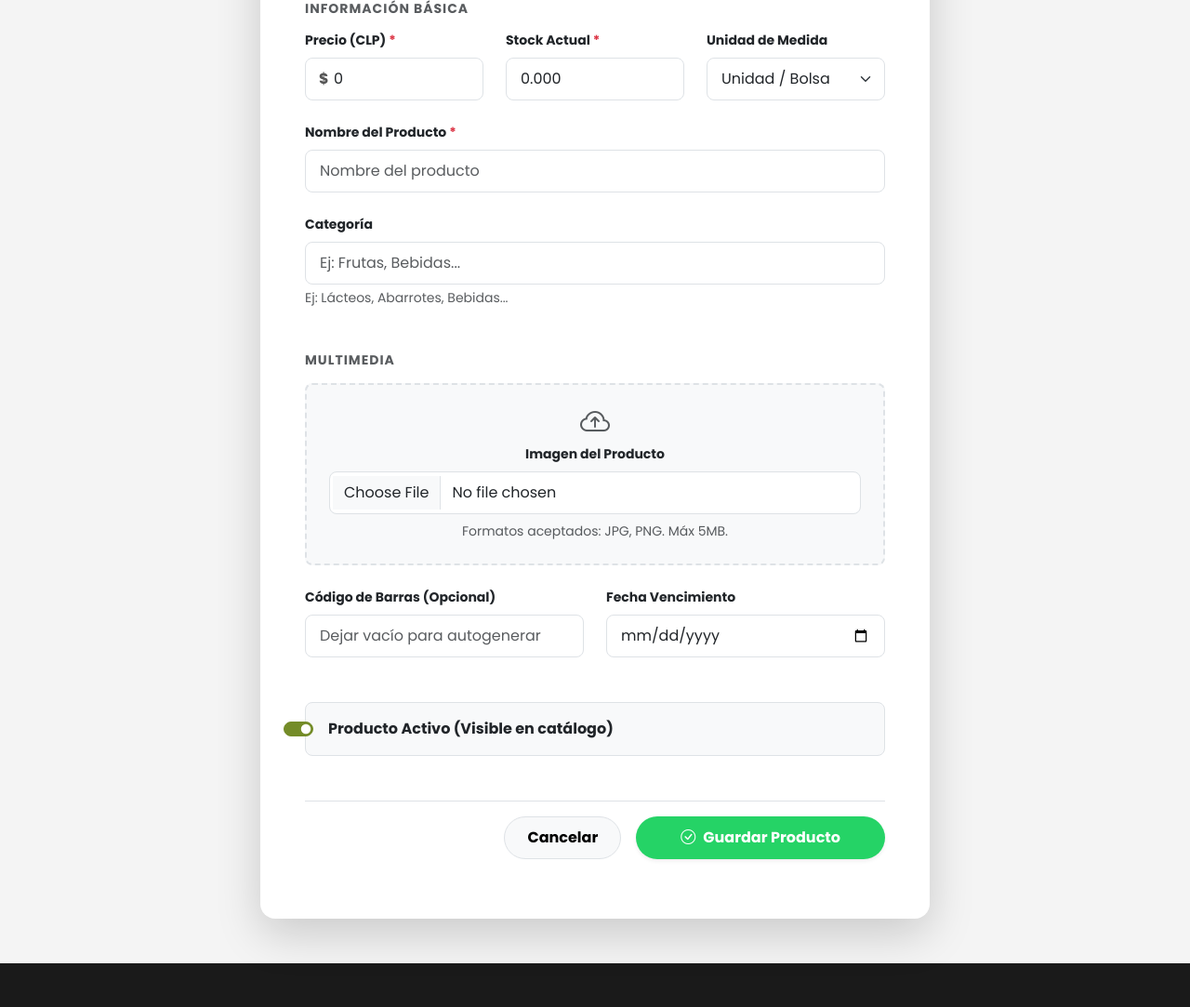
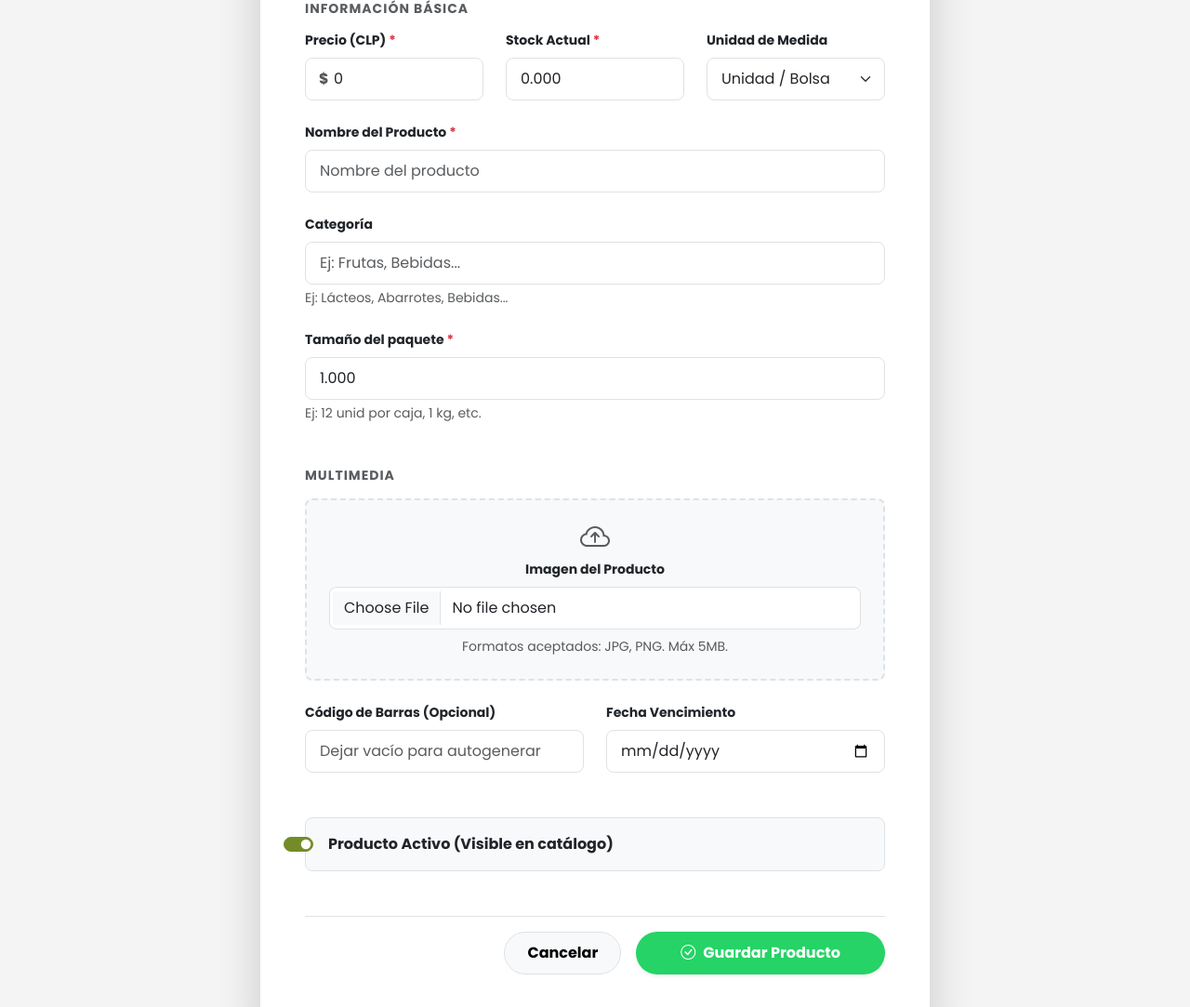
Before and after one commit to clduranj-boop/Distribuidora_Talagante, a Django app: page /admin/producto/crear/ in a window 1280 px wide. Shown: the part 294-1377 px from the top of the page at 93% size. Run offline with Django 5.2, Linux system fonts and the light colour scheme; a user stored in the database is signed in.

Commit message:
Commit Tomas/Claudio

```diff
--- a/core/templates/core/producto_form.html
+++ b/core/templates/core/producto_form.html
@@ -25,9 +25,24 @@
                     <form method="post" enctype="multipart/form-data" class="needs-validation" novalidate>
                         {% csrf_token %}
 
+                        {% if form.errors %}
+                            <div class="alert alert-danger rounded-3 mb-4 border-0 shadow-sm">
+                                <h6 class="fw-bold mb-2"><i class="bi bi-exclamation-circle-fill me-2"></i>Error al guardar:</h6>
+                                <ul class="mb-0 small ps-3">
+                                {% for field in form %}
+                                    {% for error in field.errors %}
+                                        <li><strong>{{ field.label }}:</strong> {{ error }}</li>
+                                    {% endfor %}
+                                {% endfor %}
+                                {% for error in form.non_field_errors %}
+                                    <li>{{ error }}</li>
+                                {% endfor %}
+                                </ul>
+                            </div>
+                        {% endif %}
+
                         <h6 class="text-uppercase text-muted fw-bold mb-3 small ls-1">Información Básica</h6>
                         <div class="row g-4 mb-4">
-
                             <div class="col-md-4">
                                 <label class="form-label fw-bold small">Precio (CLP) <span class="text-danger">*</span></label>
                                 <div class="price-input-wrapper">
@@ -35,7 +50,6 @@
                                     {{ form.precio }}
                                 </div>
                             </div>
-
                             <div class="col-md-4">
                                 <label class="form-label fw-bold small">Stock Actual <span class="text-danger">*</span></label>
                                 {{ form.stock }}
@@ -55,6 +69,12 @@
                             <label class="form-label fw-bold small">Categoría</label>
                             {{ form.categoria }}
                             <div class="form-text">Ej: Lácteos, Abarrotes, Bebidas...</div>
+                        </div>
+
+                        <div class="mb-4">
+                            <label class="form-label fw-bold small">Tamaño del paquete <span class="text-danger">*</span></label>
+                            {{ form.tamano_paquete }}
+                            <div class="form-text">Ej: 12 unid por caja, 1 kg, etc.</div>
                         </div>
 
                         <h6 class="text-uppercase text-muted fw-bold mb-3 mt-5 small ls-1">Multimedia</h6>
```
Also changed, not shown: db.sqlite3, media/productos/imagen_2025-12-05_232803164.png (added).
